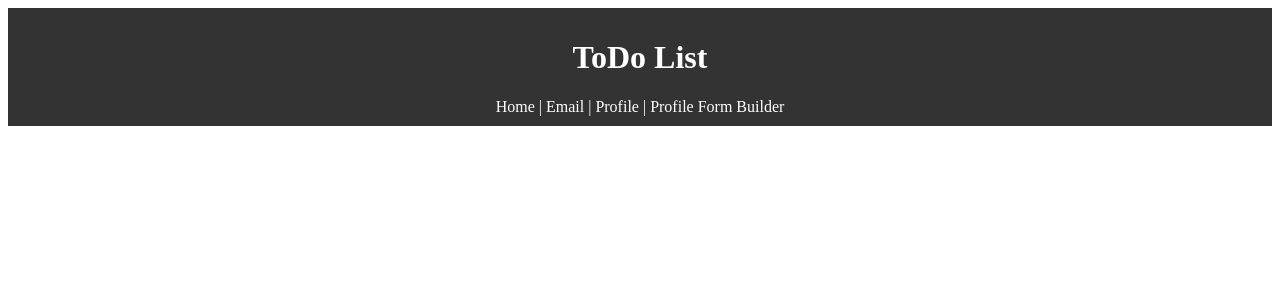
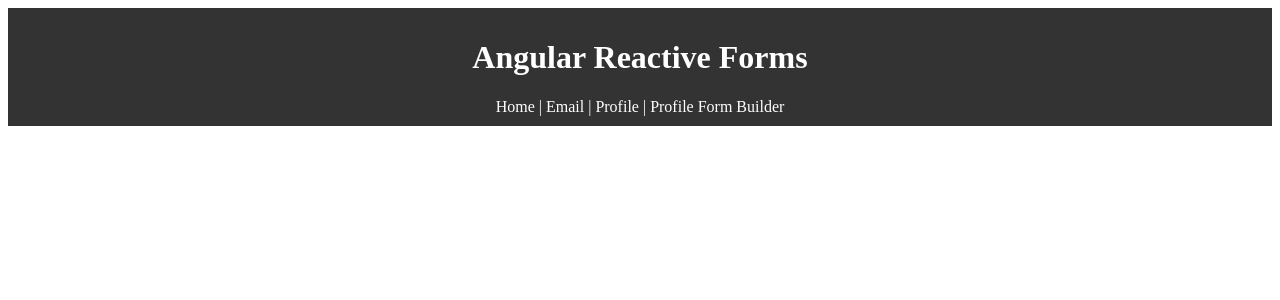
Before and after one commit to ptandon1985/angular-reactive-forms, an Angular app: page / in a window 1280 px wide. Shown: the top 300 px of the page. Built offline with nearby package versions, Linux system fonts and the light colour scheme.

Commit message:
Header Text Change

```diff
--- a/src/app/components/layout/header/header.component.html
+++ b/src/app/components/layout/header/header.component.html
@@ -1,5 +1,5 @@
 <header class="header">
-    <h1>ToDo List</h1>
+    <h1>Angular Reactive Forms</h1>
     <nav>
         <a routerLink="/">Home</a> | <a routerLink="/email">Email </a> | <a routerLink="/profile">Profile </a> | <a routerLink="/profile1">Profile Form Builder</a>
     </nav>
```
